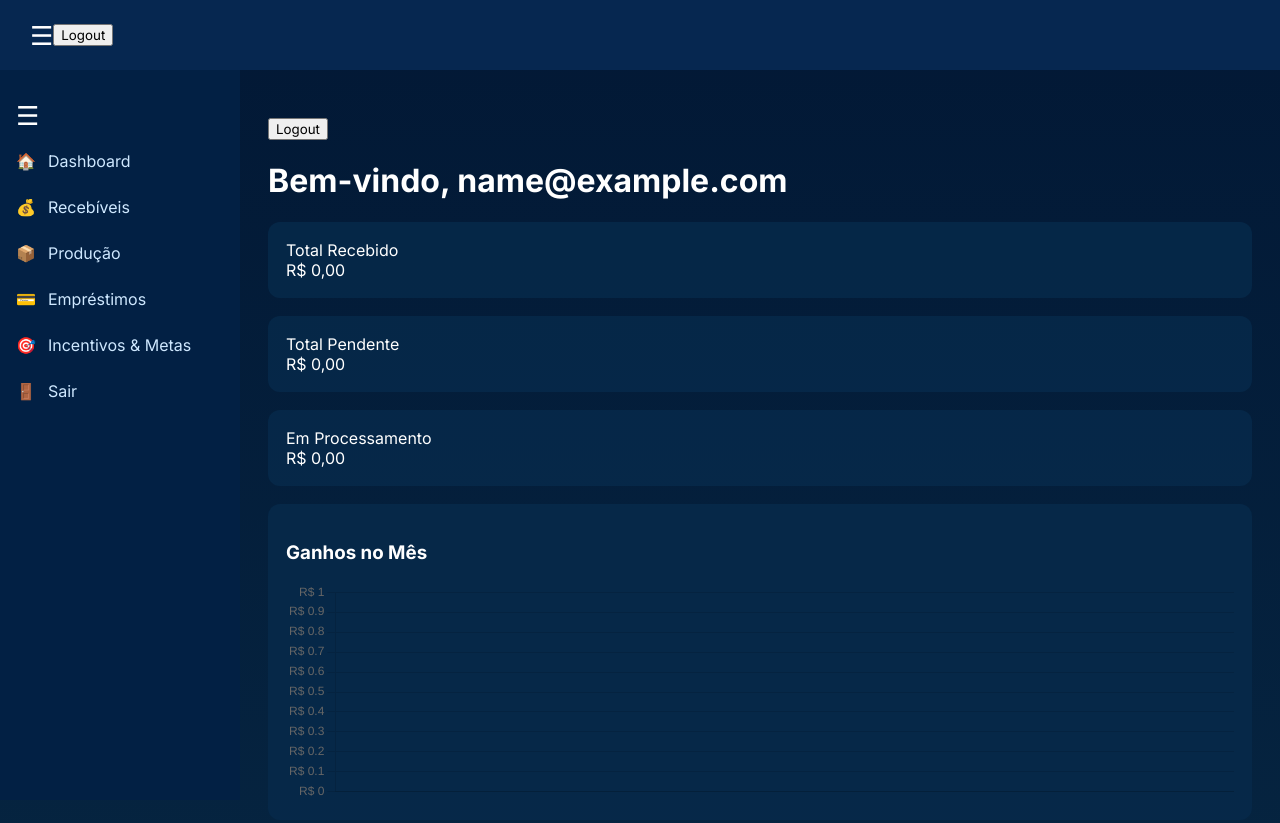
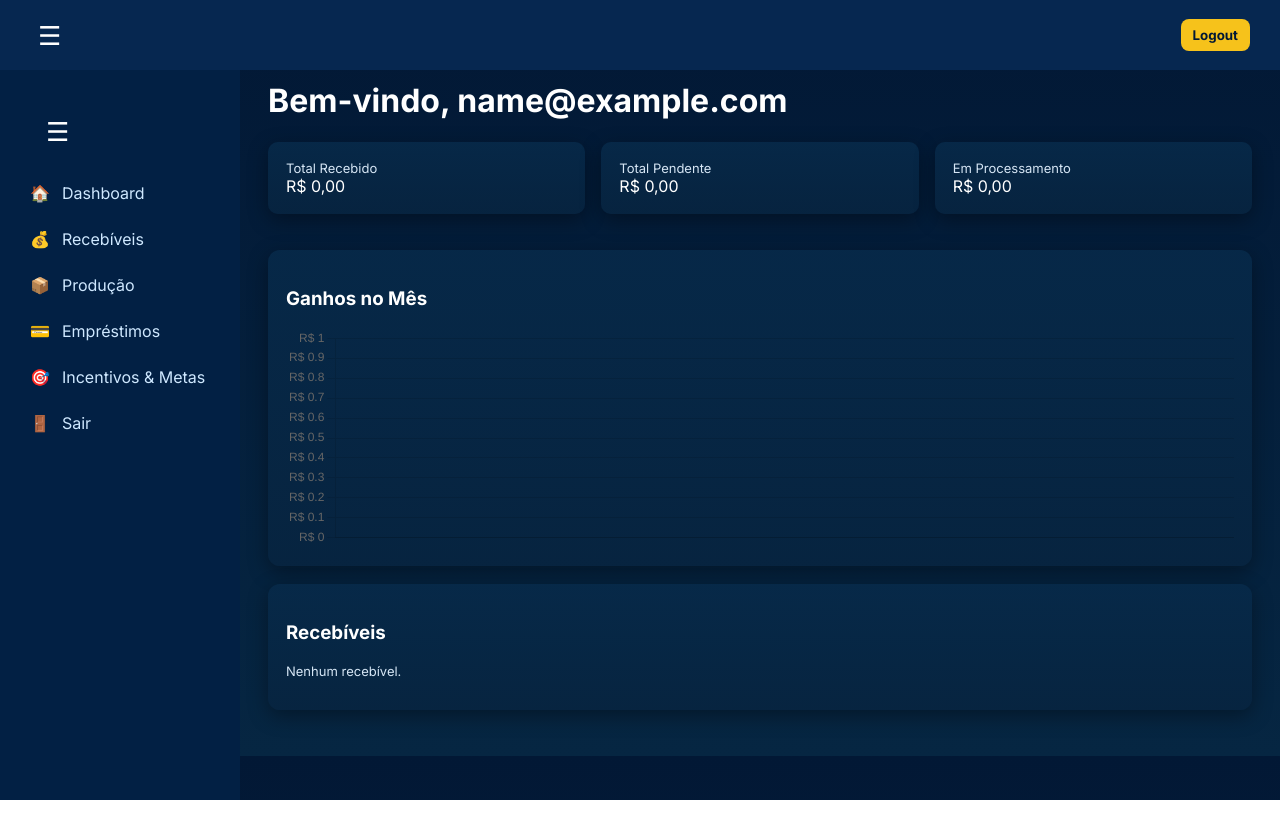
Before and after one commit to gabrielbruno2012-cpu/coelholog-finance-portal, a website: page public/colaborador/dashboard.html in a window 1280 px wide. Shown: the top 823 px of the page. After the commit the page ends 800 px from the top, so only its background shows below. Drawn offline with nearby package versions, Linux system fonts and the light colour scheme; no server answers; sample sign-in values are in the browser's storage.

Commit message:
Update style.css

```diff
--- a/public/css/style.css
+++ b/public/css/style.css
@@ -1,108 +1,136 @@
-/* ----- IMPORT ----- */
+
 @import url('https://fonts.googleapis.com/css2?family=Inter:wght@400;600;700&display=swap');
-
-:root{
-    --blue:#021835;
-    --card:#072a4a;
-    --accent:#F6C21B;
-    --muted:#cfe8ff;
-}
-
-*{ box-sizing:border-box; font-family:Inter,Arial,sans-serif; }
-
-body{
-    margin:0;
-    background:linear-gradient(180deg,#021835,#062642);
-    color:#fff;
-}
-
+:root{--blue:#021835;--card:#072a4a;--accent:#F6C21B;--muted:#cfe8ff;}
+*{box-sizing:border-box;font-family:Inter,Arial,sans-serif;}
+body{margin:0;background:linear-gradient(180deg,#021835,#062642);color:#fff;}
+.sidebar{width:220px;background:#072a4a;position:fixed;left:0;top:0;height:100vh;padding:20px;overflow:auto;}
+.logo{color:var(--accent);font-weight:700;margin-bottom:20px;font-size:18px;}
+.menu a{display:block;color:#cfe8ff;padding:10px;border-radius:6px;text-decoration:none;margin-bottom:6px;}
+.main{margin-left:240px;padding:28px;}
+.card{background:linear-gradient(180deg, rgba(7,42,74,0.85), rgba(7,36,64,0.9));padding:18px;border-radius:12px;margin-bottom:18px;box-shadow:0 6px 20px rgba(0,0,0,0.35);}
+.top-cards{display:flex;gap:16px;margin-bottom:18px;}
+.top-card{flex:1;padding:18px;border-radius:10px;}
+.btn{background:var(--accent);color:var(--blue);padding:8px 12px;border-radius:8px;border:none;cursor:pointer;font-weight:700;}
+.input{width:100%;padding:10px;border-radius:8px;border:1px solid rgba(255,255,255,0.06);background:transparent;color:white;}
+.table{width:100%;border-collapse:collapse;}
+.table th,.table td{padding:10px;border-bottom:1px solid rgba(255,255,255,0.04);}
+.small{font-size:13px;color:#d6e6f5;}
+.header-right{display:flex;justify-content:flex-end;gap:10px;}
 /* TOPBAR */
-.topbar{
-    position:fixed;
-    top:0;
-    left:0;
-    width:100%;
-    height:70px;
-    background:#062750;
-    display:flex;
-    align-items:center;
-    padding:0 30px;
-    z-index:10;
-}
-
-.menu-toggle{
-    font-size:26px;
-    cursor:pointer;
-    user-select:none;
+.topbar {
+    position: fixed;
+    top: 0;
+    left: 0;
+    width: 100%;
+    height: 70px;
+    background-color: #062750;
+    display: flex;
+    justify-content: space-between;
+    align-items: center;
+    padding: 0 30px;
+    z-index: 10; /* Fica acima do sidebar */
 }
 
 /* SIDEBAR */
-.sidebar{
-    position:fixed;
-    top:70px;
-    left:0;
-    width:240px;
-    height:calc(100vh - 70px);
-    background:#022044;
-    padding-top:20px;
-    color:white;
-    overflow-y:auto;
-    transition:width .3s ease;
+.sidebar {
+    position: fixed;
+    top: 70px; /* empurra para baixo do topbar */
+    left: 0;
+    width: 220px;
+    height: calc(100vh - 70px);
+    background-color: #022044;
+    padding-top: 20px;
+    color: white;
+    overflow-y: auto;
+    z-index: 5;
 }
 
-.sidebar.collapsed{
-    width:70px !important;
+.tag-yellow {
+  background: #F6C21B;
+  color: #0b1930;
+  padding: 3px 8px;
+  border-radius: 999px;
+  font-size: 12px;
 }
 
-.sidebar .menu-text{
-    opacity:1;
-    transition:opacity .25s ease;
+.tag-green {
+  background: #2ecc71;
+  color: #0b1930;
+  padding: 3px 8px;
+  border-radius: 999px;
+  font-size: 12px;
 }
 
-.sidebar.collapsed .menu-text{
-    opacity:0;
+.tag-red {
+  background: #e74c3c;
+  color: #fff;
+  padding: 3px 8px;
+  border-radius: 999px;
+  font-size: 12px;
 }
 
-/* MAIN */
-.main{
-    margin-left:240px;
-    margin-top:90px;
-    padding:28px;
-    transition:margin-left .3s ease;
+/* ----------------------------
+   SIDEBAR COLAPSÁVEL
+----------------------------- */
+
+.sidebar {
+    width: 240px;
+    transition: width 0.3s ease;
 }
 
-.main.collapsed{
-    margin-left:80px;
+.sidebar.collapsed {
+    width: 70px;
 }
 
-/* MENU LINKS */
-.menu a{
-    display:flex;
-    align-items:center;
-    gap:12px;
-    padding:10px 16px;
-    color:#cfe8ff;
-    text-decoration:none;
-    border-radius:8px;
-    margin-bottom:6px;
+.sidebar .menu-text {
+    opacity: 1;
+    transition: opacity 0.25s ease;
 }
 
-.logo-area{
-    display:flex;
-    align-items:center;
-    gap:12px;
-    padding:10px 16px;
+.sidebar.collapsed .menu-text {
+    opacity: 0;
 }
 
-.logo-icon{ font-size:24px; }
-.logo-text{ font-size:18px; font-weight:700; }
+/* Main ajusta quando sidebar recolher */
+.main {
+    margin-left: 240px;
+    transition: margin-left 0.3s ease;
+}
 
-/* CARDS */
-.card{
-    background:rgba(7,42,74,0.85);
-    padding:18px;
-    border-radius:12px;
-    margin-bottom:18px;
+.main.collapsed {
+    margin-left: 80px;
+}
+
+/* Botão de recolher */
+.menu-toggle {
+    font-size: 26px;
+    cursor: pointer;
+    padding: 8px;
+    user-select: none;
+}
+
+/* Logo */
+.logo-area {
+    display: flex;
+    align-items: center;
+    gap: 10px;
+    padding: 18px;
+}
+
+.logo-icon {
+    font-size: 28px;
+}
+
+.logo-text {
+    font-size: 18px;
+    font-weight: bold;
+}
+
+/* Ícones */
+.menu a {
+    display: flex;
+    align-items: center;
+    gap: 12px;
 }
 
 /* Sidebar recolhida */
```
